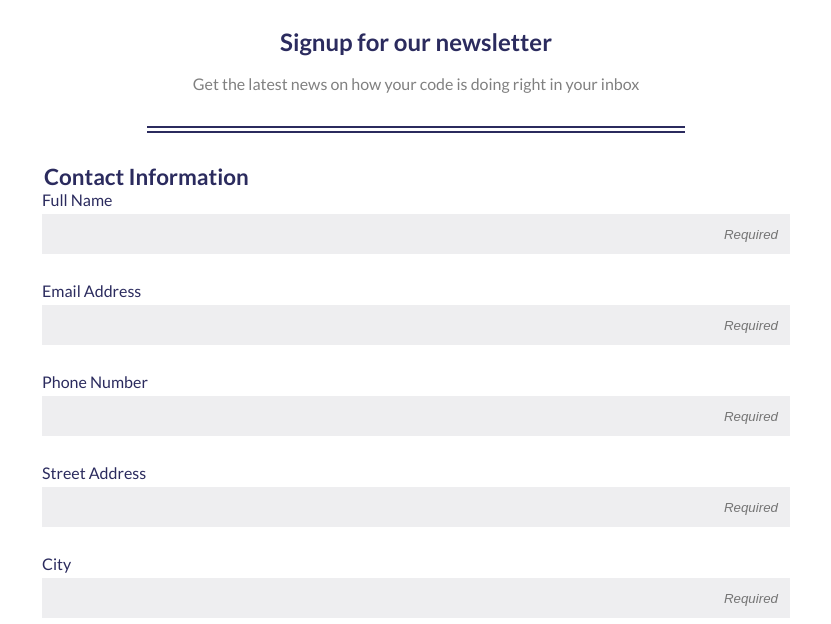
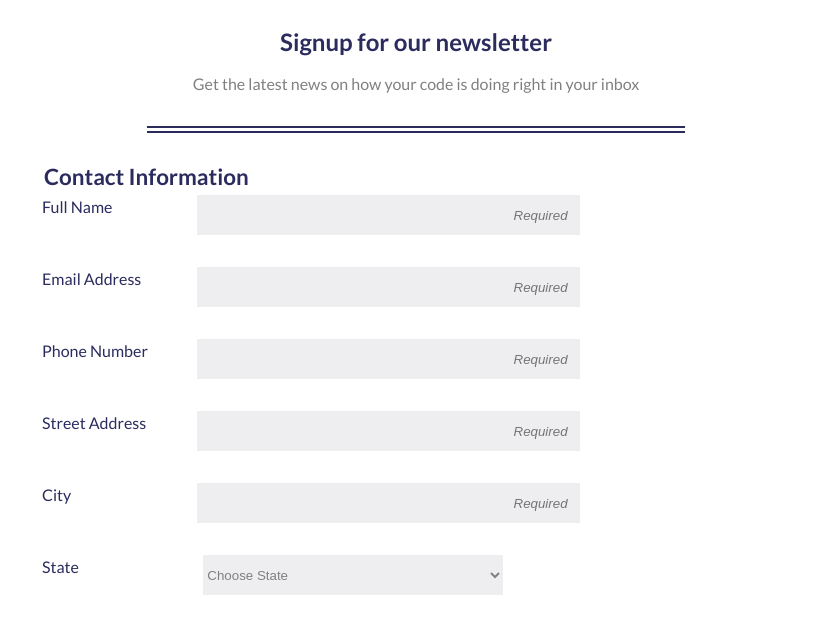
Before and after one commit to MABBenton/TechDegree-Project3_Online-Registration-Form, a plain HTML site: page index.html in a window 1280 px wide. Shown: the part 92-716 px from the top of the page, without its empty margins (224-1055 px from the left). Drawn offline with Linux system fonts and the light colour scheme.

Commit message:
desktop view fixes

```diff
--- a/CSS/flexbox.css
+++ b/CSS/flexbox.css
@@ -1,7 +1,6 @@
 .container {
   display: flex;
   flex-direction: column;
-  margin-bottom: 30px;
+  margin-bottom: 20px;
   margin-left: 10px;
-  margin-right: 10px;
 }
--- a/CSS/style.css
+++ b/CSS/style.css
@@ -76,14 +76,14 @@ footer {
 
 #zip {
   width: 40%;
+  margin-right: 60%;
 }
 /* Attribute selectors*/
 
 input[type="text"], select {
-  display: block;
   margin: 5px 0 8px;
   height: 40px;
-  width: 100%;
+  width: 300px;
 }
 
 input[type="radio"],
@@ -162,7 +162,12 @@ label {
 /*Media Query*/
 
 @media screen and (min-width:768px) {
+  .container {
+    width: 70%;
+  }
+
   .container .flex-pair {
+    display: flex;
     flex-direction: row;
   }
 
@@ -174,7 +179,7 @@ label {
   .container label {
     flex-basis: 25%;
     height: 40px;
-    margin: auto 0;
+    margin: auto 5% auto 0;
   }
 
   .sub-heading,
@@ -191,11 +196,6 @@ label {
     margin-right: auto;
   }
 
-  /*input[type="text"], select {
-    width: 70%;
-    margin-left: 30%;
-  }*/
-
   textarea {
     width: 100%;
   }
```
